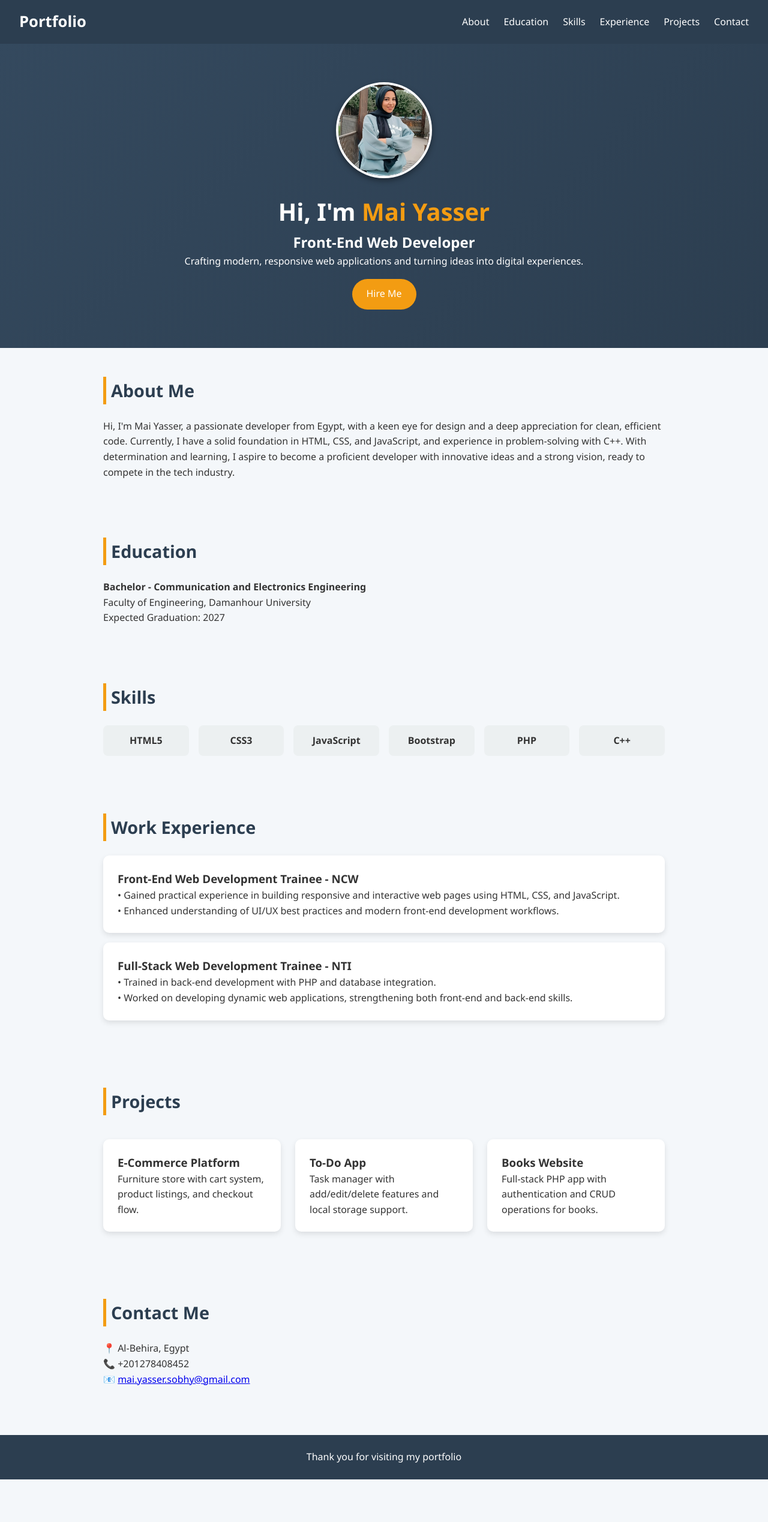
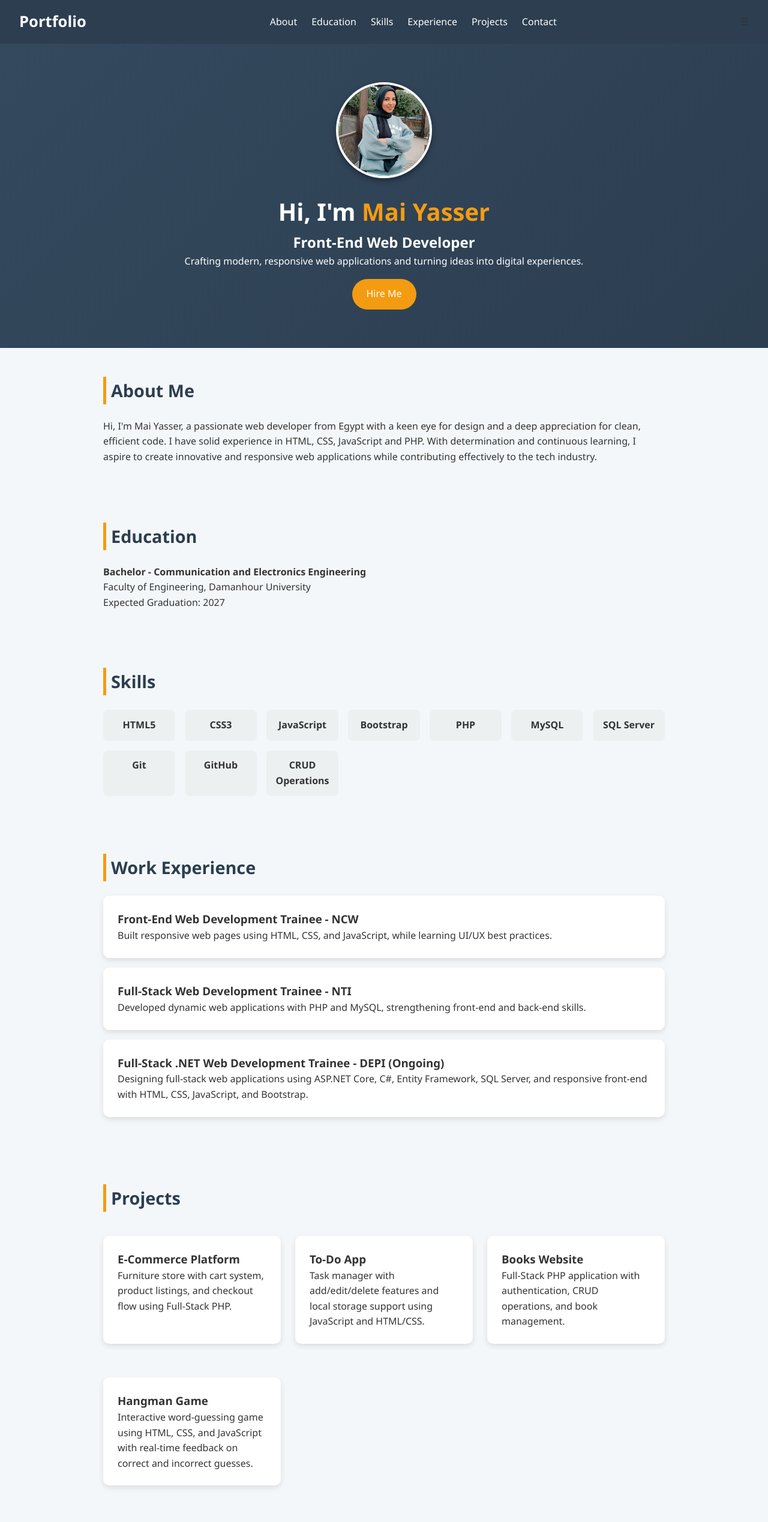
Before and after one commit to maiyasser66/Portfolio, a plain HTML site: page index.html in a window 1280 px wide. Shown: the top 2537 px of the page at 60% size. Before the commit the page ends 2466 px from the top, so only its background shows below. Drawn offline with Linux system fonts and the light colour scheme.

Commit message:
update files

```diff
--- a/index.html
+++ b/index.html
@@ -1,4 +1,3 @@
-<!-- index.html -->
 <!DOCTYPE html>
 <html lang="en">
 
@@ -21,6 +20,7 @@
       <li><a href="#projects">Projects</a></li>
       <li><a href="#contact">Contact</a></li>
     </ul>
+    <div class="menu-toggle">&#9776;</div>
   </nav>
 
   <!-- Hero Section -->
@@ -35,15 +35,10 @@
   <!-- About -->
   <section id="about">
     <h2>About Me</h2>
-    <p>Hi, I'm Mai Yasser, a passionate developer from
-      Egypt, with a keen eye for design and a deep
-      appreciation for clean, efficient code.
-      Currently, I have a solid foundation in HTML, CSS,
-      and JavaScript, and experience in problem-solving
-      with C++. With determination and learning, I aspire
-      to become a proficient developer with innovative
-      ideas and a strong vision, ready to compete in the
-      tech industry.</p>
+    <p>Hi, I'm Mai Yasser, a passionate web developer from Egypt with a keen eye for design and a deep appreciation for
+      clean, efficient code. I have solid experience in HTML, CSS, JavaScript and PHP. With determination and continuous
+      learning, I aspire to create innovative and responsive web applications while contributing effectively to the tech
+      industry.</p>
   </section>
 
   <!-- Education -->
@@ -63,7 +58,11 @@
       <span>JavaScript</span>
       <span>Bootstrap</span>
       <span>PHP</span>
-      <span>C++</span>
+      <span>MySQL</span>
+      <span>SQL Server</span>
+      <span>Git</span>
+      <span>GitHub</span>
+      <span>CRUD Operations</span>
     </div>
   </section>
 
@@ -72,15 +71,19 @@
     <h2>Work Experience</h2>
     <div class="card">
       <h3>Front-End Web Development Trainee - NCW</h3>
-      <p>• Gained practical experience in building responsive and interactive web pages using HTML, CSS, and JavaScript.</p>
-      <p>• Enhanced understanding of UI/UX best practices and modern front-end development workflows.</p>
+      <p>Built responsive web pages using HTML, CSS, and JavaScript, while learning UI/UX best practices.</p>
     </div>
     <div class="card">
       <h3>Full-Stack Web Development Trainee - NTI</h3>
-      <p>• Trained in back-end development with PHP and database integration.</p>
-      <p>• Worked on developing dynamic web applications, strengthening both front-end and back-end skills.</p>
+      <p>Developed dynamic web applications with PHP and MySQL, strengthening front-end and back-end skills.</p>
+    </div>
+    <div class="card">
+      <h3>Full-Stack .NET Web Development Trainee - DEPI (Ongoing)</h3>
+      <p>Designing full-stack web applications using ASP.NET Core, C#, Entity Framework, SQL Server, and responsive
+        front-end with HTML, CSS, JavaScript, and Bootstrap.</p>
     </div>
   </section>
+
 
   <!-- Projects -->
   <section id="projects">
@@ -88,15 +91,20 @@
     <div class="projects-grid">
       <div class="card">
         <h3>E-Commerce Platform</h3>
-        <p>Furniture store with cart system, product listings, and checkout flow.</p>
+        <p>Furniture store with cart system, product listings, and checkout flow using Full-Stack PHP.</p>
       </div>
       <div class="card">
         <h3>To-Do App</h3>
-        <p>Task manager with add/edit/delete features and local storage support.</p>
+        <p>Task manager with add/edit/delete features and local storage support using JavaScript and HTML/CSS.</p>
       </div>
       <div class="card">
         <h3>Books Website</h3>
-        <p>Full-stack PHP app with authentication and CRUD operations for books.</p>
+        <p>Full-Stack PHP application with authentication, CRUD operations, and book management.</p>
+      </div>
+      <div class="card">
+        <h3>Hangman Game</h3>
+        <p>Interactive word-guessing game using HTML, CSS, and JavaScript with real-time feedback on correct and
+          incorrect guesses.</p>
       </div>
     </div>
   </section>
@@ -114,6 +122,7 @@
   </footer>
 
   <script>
+    // Typing effect
     const text = "Front-End Web Developer";
     let i = 0;
     function typing() {
@@ -124,6 +133,14 @@
       }
     }
     typing();
+
+    // Mobile menu toggle
+    const menuToggle = document.querySelector('.menu-toggle');
+    const navLinks = document.querySelector('.nav-links');
+
+    menuToggle.addEventListener('click', () => {
+      navLinks.classList.toggle('active');
+    });
   </script>
 </body>
 
--- a/style.css
+++ b/style.css
@@ -1,4 +1,4 @@
-/* style.css */
+/* Global */
 * {
   margin: 0;
   padding: 0;
@@ -28,6 +28,7 @@ nav {
   position: sticky;
   top: 0;
   z-index: 1000;
+  flex-wrap: wrap;
 }
 nav .logo {
   font-size: 1.6rem;
@@ -38,6 +39,7 @@ nav .logo {
   list-style: none;
   display: flex;
   gap: 1.5rem;
+  flex-wrap: wrap;
 }
 .nav-links li a {
   color: white;
@@ -47,13 +49,6 @@ nav .logo {
 }
 .nav-links li a:hover {
   color: #f39c12;
-}
-.theme-toggle {
-  background: none;
-  border: none;
-  color: white;
-  font-size: 1.2rem;
-  cursor: pointer;
 }
 
 /* Hero */
@@ -153,3 +148,31 @@ footer {
   padding: 1.5rem;
   margin-top: 2rem;
 }
+
+/* Responsive */
+@media (max-width: 768px) {
+  .nav-links {
+    flex-direction: column;
+    width: 100%;
+    display: none;
+  }
+  .nav-links.active {
+    display: flex;
+  }
+  nav {
+    flex-direction: column;
+    align-items: flex-start;
+  }
+  .hero h1 {
+    font-size: 2rem;
+  }
+  .hero p {
+    font-size: 0.9rem;
+  }
+  .skills-grid {
+    grid-template-columns: repeat(auto-fit, minmax(100px, 1fr));
+  }
+  .projects-grid {
+    grid-template-columns: 1fr;
+  }
+}
```
